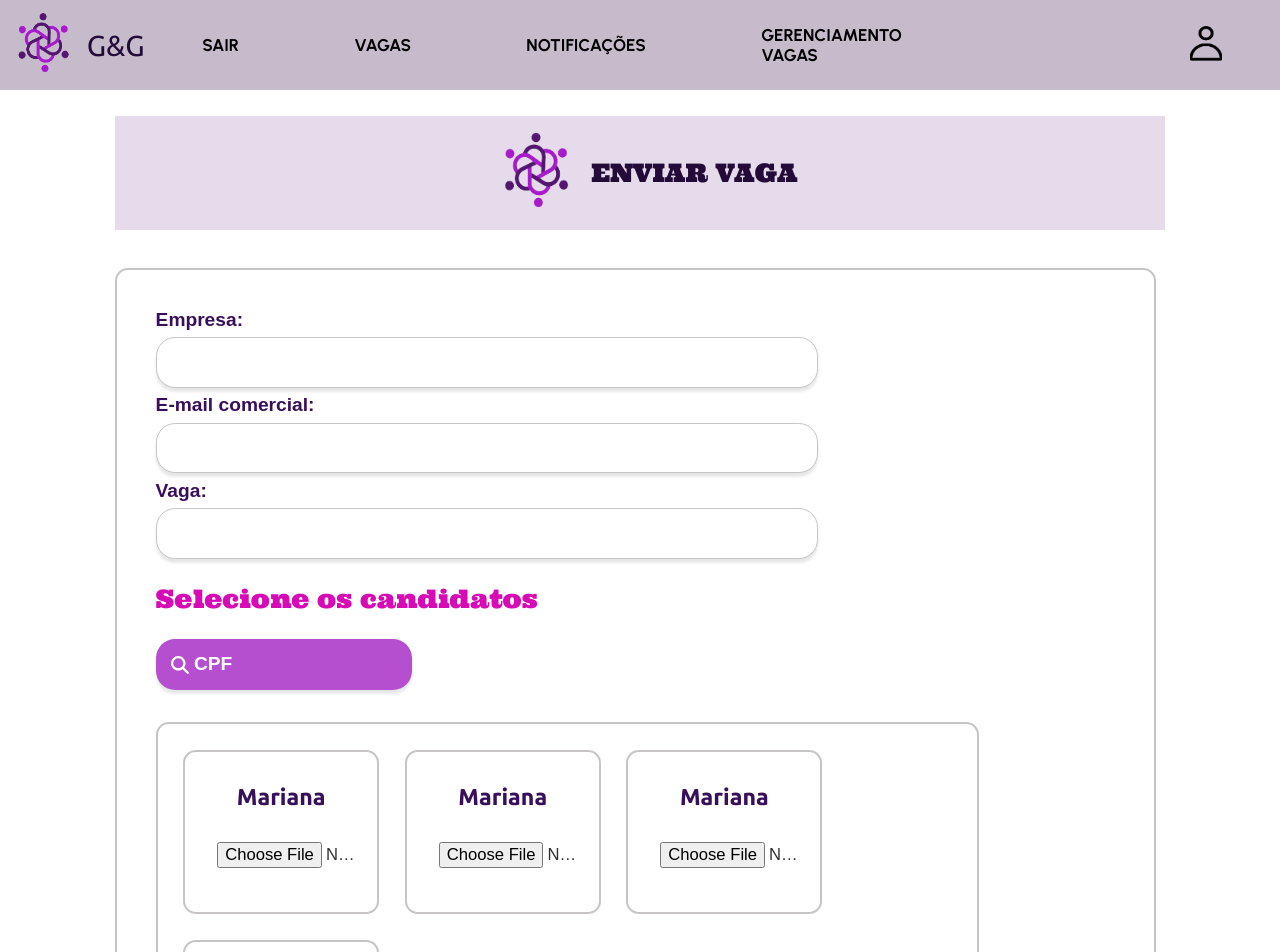
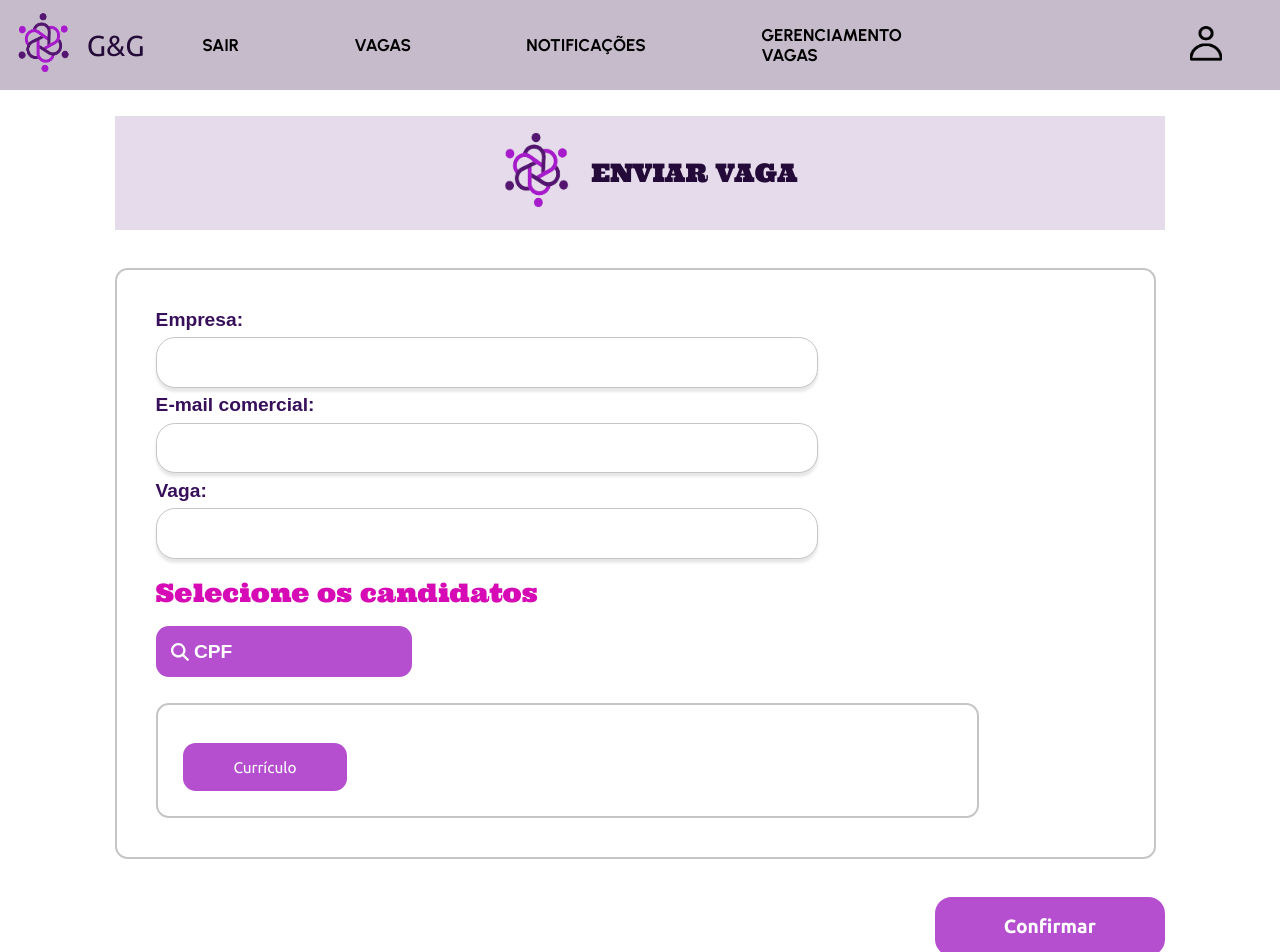
Before and after one commit to myslium/tcc-g-g, a React (Create React App) app: page /admin/enviarvaga in a window 1280 px wide. Shown: the top 952 px of the page. Built offline with nearby package versions, Linux system fonts and the light colour scheme; sample sign-in values are in the browser's storage; a web font is replaced by a local one.

Commit message:
vou terminar o email

```diff
--- a/package.json
+++ b/package.json
@@ -3,6 +3,7 @@
   "version": "0.1.0",
   "private": true,
   "dependencies": {
+    "@emailjs/browser": "^4.4.1",
     "@fortawesome/fontawesome-free": "^6.6.0",
     "@testing-library/jest-dom": "^5.17.0",
     "@testing-library/react": "^13.4.0",
--- a/src/admin/enviarvaga/index.jsx
+++ b/src/admin/enviarvaga/index.jsx
@@ -3,22 +3,18 @@ import Cabecalho from '../../componentes/cabeçalho'
 import TituloMenor from '../../componentes/titulomenor'
 import { useNavigate } from 'react-router-dom'
 import { useState } from 'react'
-
+import emailjs from '@emailjs/browser'
 
 export default function EnviarVaga() {
 
     const [empresa, setEmpresa] = useState('')
     const [emailEmpresa, setEmailEmpresa] = useState('')
     const [vaga, setVaga] = useState('')
-
+    const [curriculo, setCurriculo] = useState(null)
 
     const navigate = useNavigate()
 
-    function sendEmail(e) {
-        e.preventDefault()
 
-
-    }
 
     function reset() {
         localStorage.removeItem('token')
@@ -39,7 +35,7 @@ export default function EnviarVaga() {
             />
 
             <TituloMenor titulo='Enviar Vaga'/>
-            <form className='formulario' onSubmit={sendEmail}>
+            <form className='formulario'>
 
                 <div className='inputs'>
 
@@ -50,6 +46,8 @@ export default function EnviarVaga() {
                         <label>Vaga:</label>
                         <input type="text" value={vaga} onChange={e => setVaga(e.target.value)}/>
 
+                </div>
+
                         <h1>Selecione os candidatos</h1>
                             <div className='pesquisar'>
                             <i id='icon'className='fa fa-search'></i>
@@ -59,26 +57,23 @@ export default function EnviarVaga() {
                         <div className='selecionados'>
 
                         <div className='candidatos'>
-                                <div className='card'>
-                                    <h2>Mariana</h2>
-                                    <input type="file" />
-                                </div>
-                                <div className='card'>
-                                    <h2>Mariana</h2>
-                                    <input type="file" />
-                                </div>
-                                <div className='card'>
-                                    <h2>Mariana</h2>
-                                    <input type="file" />
-                                </div>
-                                <div className='card'>
-                                    <h2>Mariana</h2>
-                                    <input type="file" />
-                                </div>
+
+
+                                   <label className='curriculo-label'>
+                                        <input
+                                            type="file"
+                                            onChange={e => setCurriculo(e.target.files[0])}
+                                            style={{ display: 'none' }}
+                                        />
+                                        <span className='curriculo'>Currículo</span>
+                                    </label>
+
+
+
+
                         </div>
                         </div>
 
-                    </div>
 
             </form>
 
--- a/src/admin/enviarvaga/index.scss
+++ b/src/admin/enviarvaga/index.scss
@@ -93,6 +93,9 @@
                     border: none;
                     padding: 0vw 3vw;
                     color: #fff;
+                    border-radius: 1vw;
+                    outline: none;
+                    font-size: 1.5vw;
 
                 }
                 #pesquisa-cpf::placeholder {
@@ -115,28 +118,26 @@
                 gap: 2vw;
                 flex-wrap: wrap;
 
-                .card {
-                    display: flex;
-                    flex-direction: column;
-                    align-items: center;
-                    width: 13vw;
-                    padding: 1vw;
-                    border-radius: 1vw;
-                    border: 0.2vw solid #C7C4C4;
-                    h2 {
+
+                    .curriculo {
+                        background-color: #B54FCF;
+                        display: block;
+                        border-radius: 1vw;
+                        border: 5px solid #B54FCF;
+                        color: #fff;
                         font-family: 'Ubuntu', sans-serif;
-                        color: #380f5a;
-                        font-size: 1.8vw;
+                        font-size: 1.2vw;
+                        font-weight: 400;
+                        transition: 0.3s ease-in-out;
+                        width: 12vw;
+                        margin-top: 1vw;
+                        padding: 0.8vw 0;
+                        text-align: center;
+
+
+
                     }
 
-                    input[type=file] {
-                      padding: 1vw;
-                      width: 10vw;
-                      border: none;
-                      border-radius: none;
-                      box-shadow: none;
-                    }
-                }
 
 
             }
```
Also changed, not shown: 1 other file (tests, documents, lock files or other folders).
